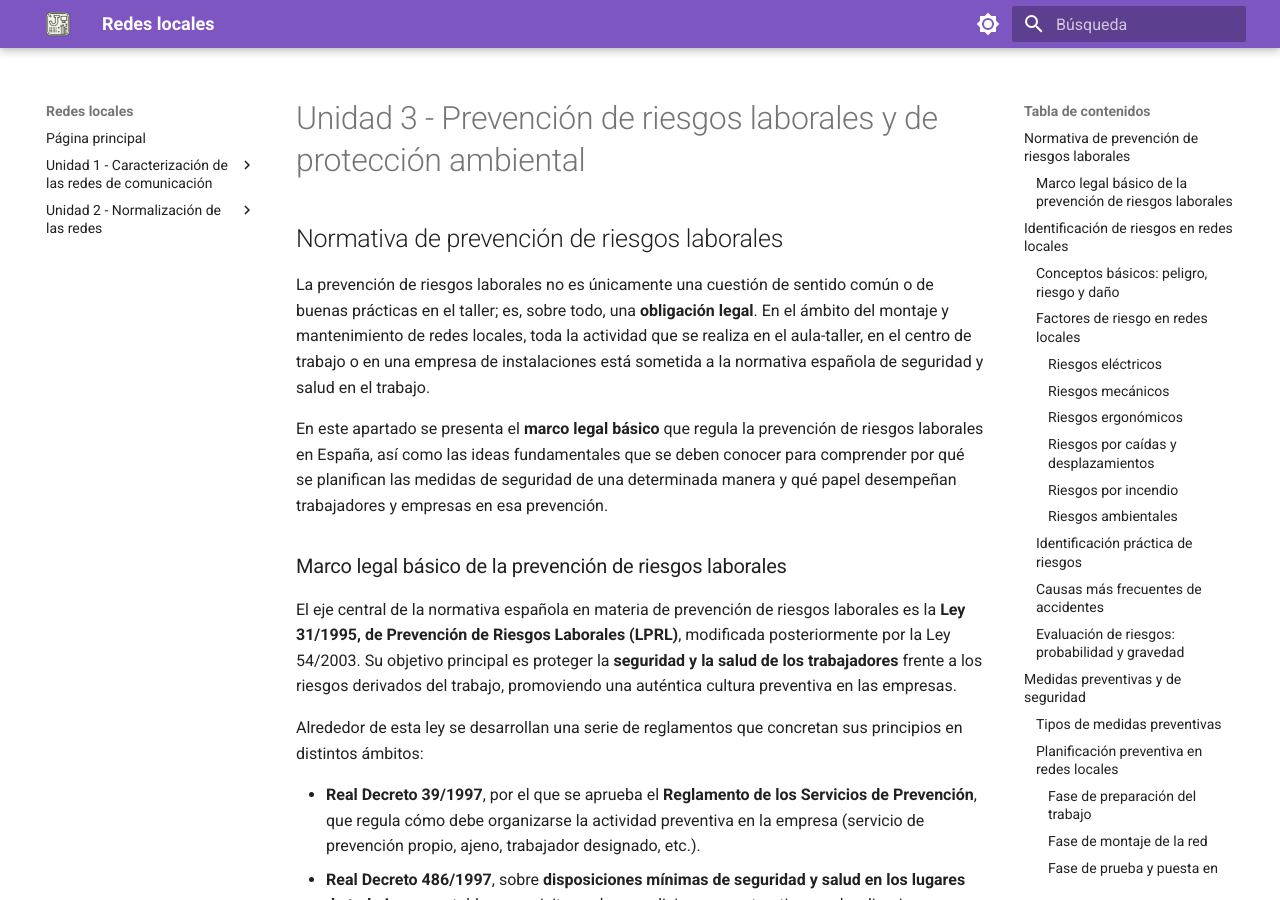
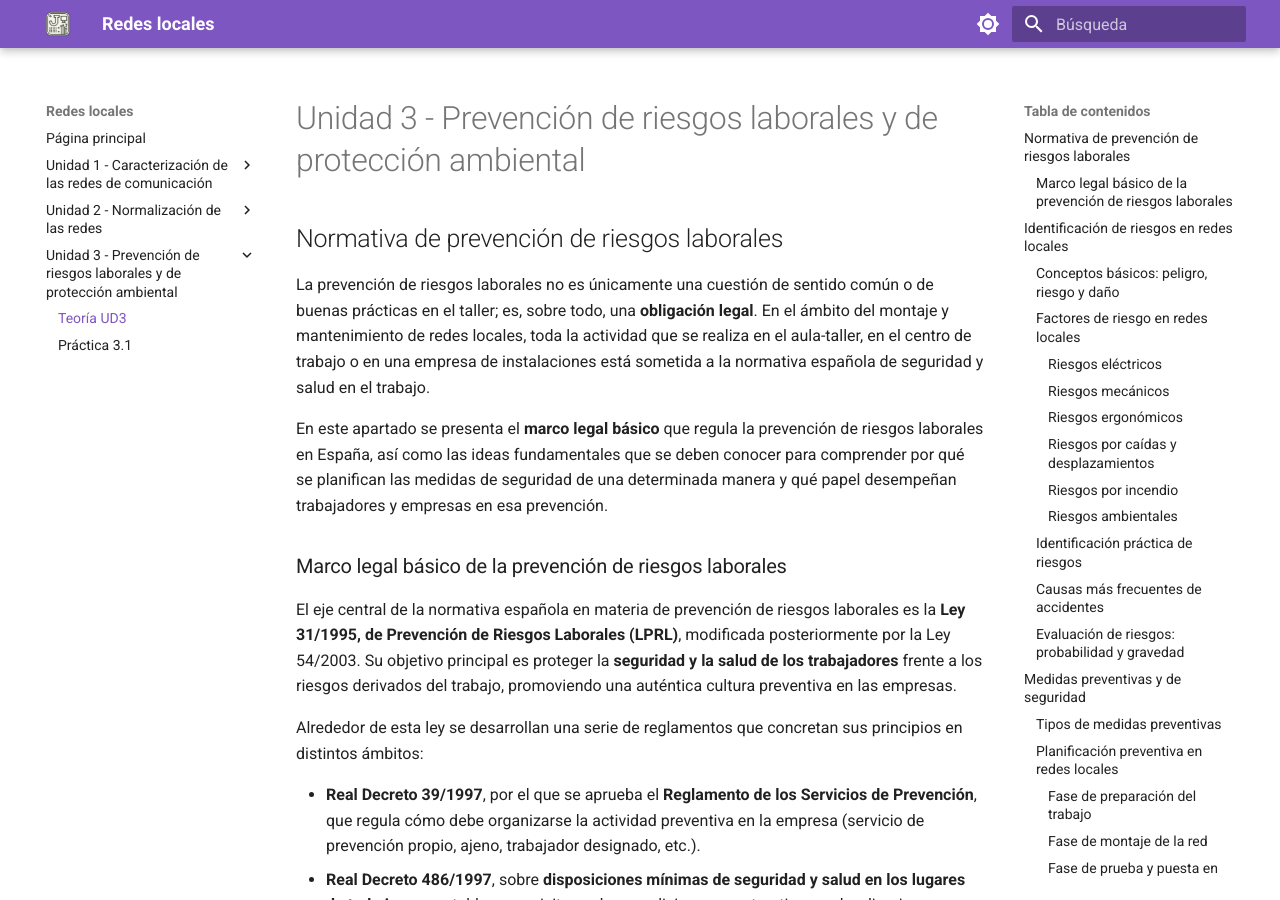
Before and after one commit to Joperpu/rl2526, an MkDocs documentation site: the page built from docs/ud3.md, in a window 1280 px wide and 900 px high. Built offline with MkDocs 1.6.1 and Material for MkDocs 9.7.7, drawn with Linux system fonts in a browser that asks for light colours.

Commit message:
UD3 y PR3.1

```diff
--- a/mkdocs.yml
+++ b/mkdocs.yml
@@ -41,9 +41,9 @@ nav:
     - Práctica 2.9: pr2.9.md
     - Práctica 2.10: pr2.10.md
     - Práctica 2.11: pr2.11.md
-  #- Unidad 3 - Prevención de riesgos laborales y de protección ambiental:
-    #- Teoría UD3: ud3.md
-    #- Práctica 3.1: pr3.1.md
+  - Unidad 3 - Prevención de riesgos laborales y de protección ambiental:
+    - Teoría UD3: ud3.md
+    - Práctica 3.1: pr3.1.md
     #- Práctica 3.2: pr3.2.md
 
 copyright: "2025 José María Pérez Puentes - Licencia CC BY-NC-SA 4.0"
```
